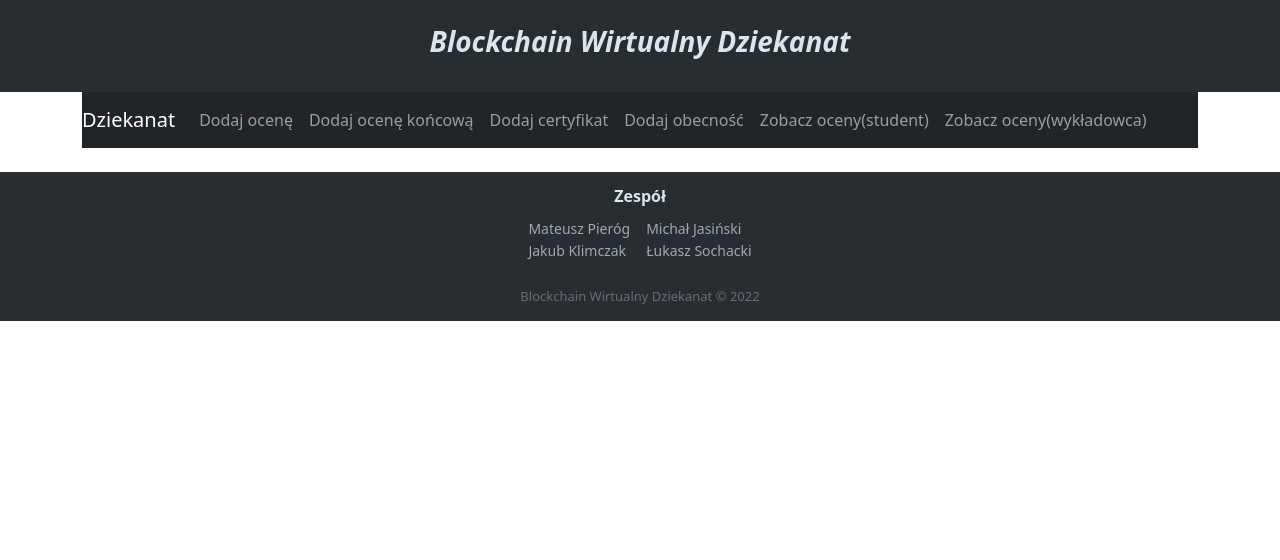
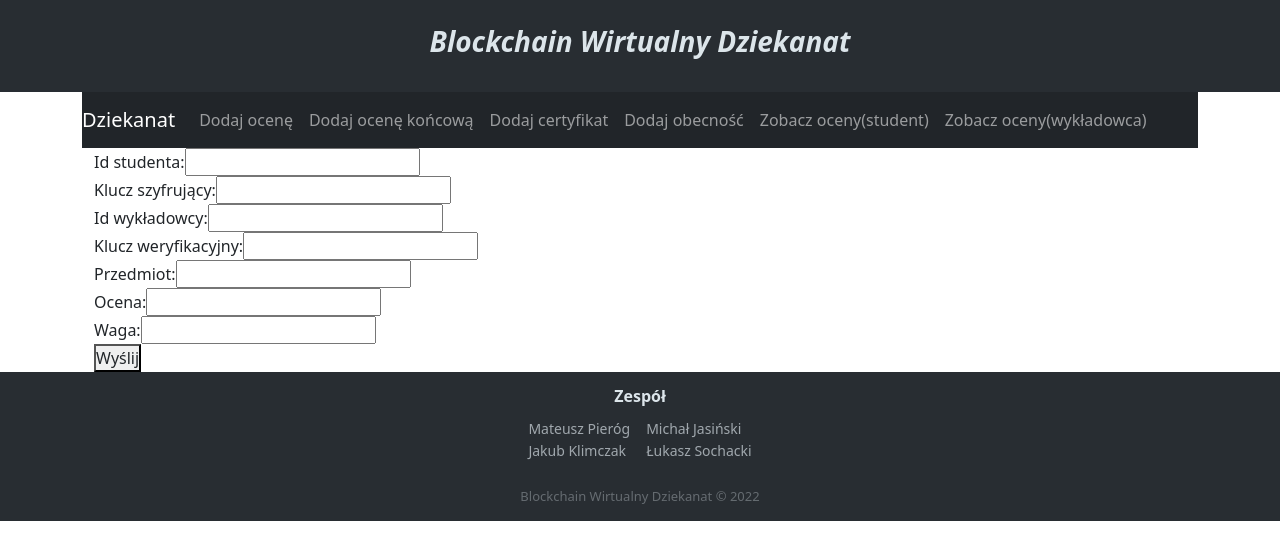
Before and after one commit to Pirgo/Blockchain-DP, a React (Create React App) app in the folder front/: page /addGrade in a window 1280 px wide. Shown: the top 560 px of the page. Built offline with nearby package versions, Linux system fonts and the light colour scheme.

Commit message:
studentTransaction site done

```diff
--- a/front/public/css/all_style.css
+++ b/front/public/css/all_style.css
@@ -1,7 +1,6 @@
 * {
     margin: 0px;
     padding: 0px;
-    color:#f0f9ff;
 }
 
 body {
--- a/front/public/css/content_style.css
+++ b/front/public/css/content_style.css
@@ -1,6 +1,5 @@
-.content {
-    flex-grow: 1;
-    background-color: #282832;
+input {
+    color: black;
 }
 
 .inside-content {
@@ -25,7 +24,3 @@
 .inside-content > table > tr > th{
     padding-right: 25%;
 }
-
-h2 {
-    color: red;
-}
--- a/front/src/App.js
+++ b/front/src/App.js
@@ -5,18 +5,19 @@ import { BrowserRouter as Router, Routes, Route } from 'react-router-dom'
 
 import Navigator from "./components/navigator"
 import StudentTransactions from "./components/studenttransactions"
+import AddGrade from "./components/addgrade"
 
 function App() {
+
   return (
     <Router>
 
       <div className='container'>
         <Navigator />
-        <br/>
         <Routes>
           <Route path="/getStudent" element={<StudentTransactions />} />
+          <Route path="/addGrade" element={<AddGrade />} />
         </Routes>
-
       </div>
 
     </Router>
--- /dev/null
+++ b/front/src/components/addgrade.js
@@ -0,0 +1,65 @@
+import React, { Component } from "react";
+import axios from "axios";
+
+export default class AddGrade extends Component {
+    constructor(props) {
+        super(props);
+        this.state = {
+            date: new Date().toLocaleDateString().replaceAll('.','/'),
+            studentID: "",
+            masterKeyString: "",
+            lecturerID: "",
+            verificationKeyString: "",
+            course: "",
+            grade: "",
+            weight: "",
+            result: null
+        }
+    }
+
+    sendGrade = () => {
+        const body = {"date": this.state.date, "studentID": parseInt(this.state.studentID), "masterKeyString": this.state.masterKeyString,
+                    "lecturerID": parseInt(this.state.lecturerID), "verificationKeyString": parseInt(this.state.verificationKeyString),
+                    "course": this.state.course, "grade": parseInt(this.state.grade), "weight": parseInt(this.state.weight)}
+
+        axios.post('http://localhost:3001/transact-grade', body)
+                .then(response => {
+                    this.setState({ transactions: response.data })
+                    console.log(this.state.transactions)
+                }).catch((error) => {
+                    console.log(error);
+                })
+    }
+
+    render() {
+        return (
+            <div className="container">
+                <div className="text-dark">
+                    <label className="text-dark">Id studenta:</label>
+                    <input type="text" value="" name="studentID" value={this.state.studentID} onChange={ev => this.setState({studentID: ev.target.value})}/>
+                    <br/>
+                    <label className="text-dark">Klucz szyfrujący:</label>
+                    <input type="text" value="" name="masterKeyString" value={this.state.masterKeyString} onChange={ev => this.setState({masterKeyString: ev.target.value})}/>
+                    <br/>
+                    <label className="text-dark">Id wykładowcy:</label>
+                    <input type="text" value="" name="lecturerID" value={this.state.lecturerID} onChange={ev => this.setState({lecturerID: ev.target.value})}/>
+                    <br/>
+                    <label className="text-dark">Klucz weryfikacyjny:</label>
+                    <input type="text" value="" name="verificationKeyString" value={this.state.verificationKeyString} onChange={ev => this.setState({verificationKeyString: ev.target.value})}/>
+                    <br/>
+                    <label className="text-dark">Przedmiot:</label>
+                    <input type="text" value="" name="course" value={this.state.course} onChange={ev => this.setState({course: ev.target.value})}/>
+                    <br/>
+                    <label className="text-dark">Ocena:</label>
+                    <input type="text" value="" name="grade" value={this.state.grade} onChange={ev => this.setState({grade: ev.target.value})}/>
+                    <br/>
+                    <label className="text-dark">Waga:</label>
+                    <input type="text" value="" name="weight" value={this.state.weight} onChange={ev => this.setState({weight: ev.target.value})}/>
+                    <br/>
+                    <button className="text-dark" value={this.state.loaded} onClick={this.sendGrade}>Wyślij</button>
+
+                </div>
+            </div>
+        )
+    }
+}
--- a/front/src/components/navigator.js
+++ b/front/src/components/navigator.js
@@ -4,6 +4,9 @@ import { Link } from "react-router-dom";
 export default class Navigator extends Component {
     constructor() {
         super();
+        this.state = {
+
+        }
     }
 
 
--- a/front/src/components/studenttransactions.js
+++ b/front/src/components/studenttransactions.js
@@ -1,32 +1,84 @@
 import React, { Component } from "react";
-import axios from 'axios';
+import axios from "axios";
+
+const TransListDisplay = props => (
+    <div className="row border align-items-center">
+        <div className="col-3">
+            <p>Wykładowca: {props.currTrans.lecturerI}</p>
+        </div>
+        <div className="col-3">
+            <p>Obecność: {props.currTrans.presence}</p>
+        </div>
+        <div className="col-3">
+            <p>Przedmiot: {props.currTrans.course}</p>
+        </div>
+        <div className="col-3">
+            <p>Data obecności: {props.currTrans.dateClass}</p>
+        </div>
+    </div>
+)
 
 export default class StudentTransactions extends Component {
     constructor(props) {
-        super(props);
+        super(props)
         this.state = {
+            studentId: "",
+            keyDecryptString: "",
+            type: "",
             transactions: []
         }
     }
 
-    componentDidMount() {
-        const body = { }
-        axios.post('http://192.168.0.66:3001/mine-transactions', body)
-            .then(response => {
-                this.setState({ transactions: response.data })
-            })
+
+    transactions() {
+        const transList = this.state.transactions.map(currTrans => {
+            return <TransListDisplay currTrans={currTrans}/>;
+        })
+        if (transList.length > 0) {
+            return transList
+        }
+        else {
+            return (
+                <>
+                    <h1>Brak danych do wyświetlenia</h1>
+                </>
+            )
+        }
+    }
+
+    getTransactions = () => {
+        if(this.state.keyDecryptString != "" && this.state.type != "" && this.state.studentId != "") {
+
+            const body = {"id": parseInt(this.state.studentId), "keyDecryptString": this.state.keyDecryptString, "type": this.state.type}
+            axios.post('http://localhost:3001/find-transactions-student', body)
+                .then(response => {
+                    this.setState({ transactions: response.data })
+                    console.log(this.state.transactions)
+                }).catch((error) => {
+                    console.log(error);
+                })
+        }
     }
 
     render() {
         return (
-            <>
-                <div className="container">
-                    <h2>asd</h2>
-                    <ul>
-                        <li>ASD</li>
-                    </ul>
+            <div className="container">
+                <div className="text-dark">
+                    <label className="text-dark">Id studenta:</label>
+                    <input type="text" value="" name="studentId" value={this.state.studentId} onChange={ev => this.setState({studentId: ev.target.value})}/>
+                    <br/>
+                    <label className="text-dark">Klucz studenta:</label>
+                    <input type="text" value="" name="keyDecryptString" value={this.state.keyDecryptString} onChange={ev => this.setState({keyDecryptString: ev.target.value})}/>
+                    <br/>
+                    <label className="text-dark">Typ transakcji:</label>
+                    <input type="text" value="" name="type" value={this.state.type} onChange={ev => this.setState({type: ev.target.value})}/>
+                    <br/>
+                    <button className="text-dark" value={this.state.loaded} onClick={this.getTransactions}>Wyślij</button>
                 </div>
-            </>
+                <div className="text-dark">
+                    {this.transactions()}
+                </div>
+            </div>
         )
     }
 }
```
Also changed, not shown: 2 other files (tests, documents, lock files or other folders).
